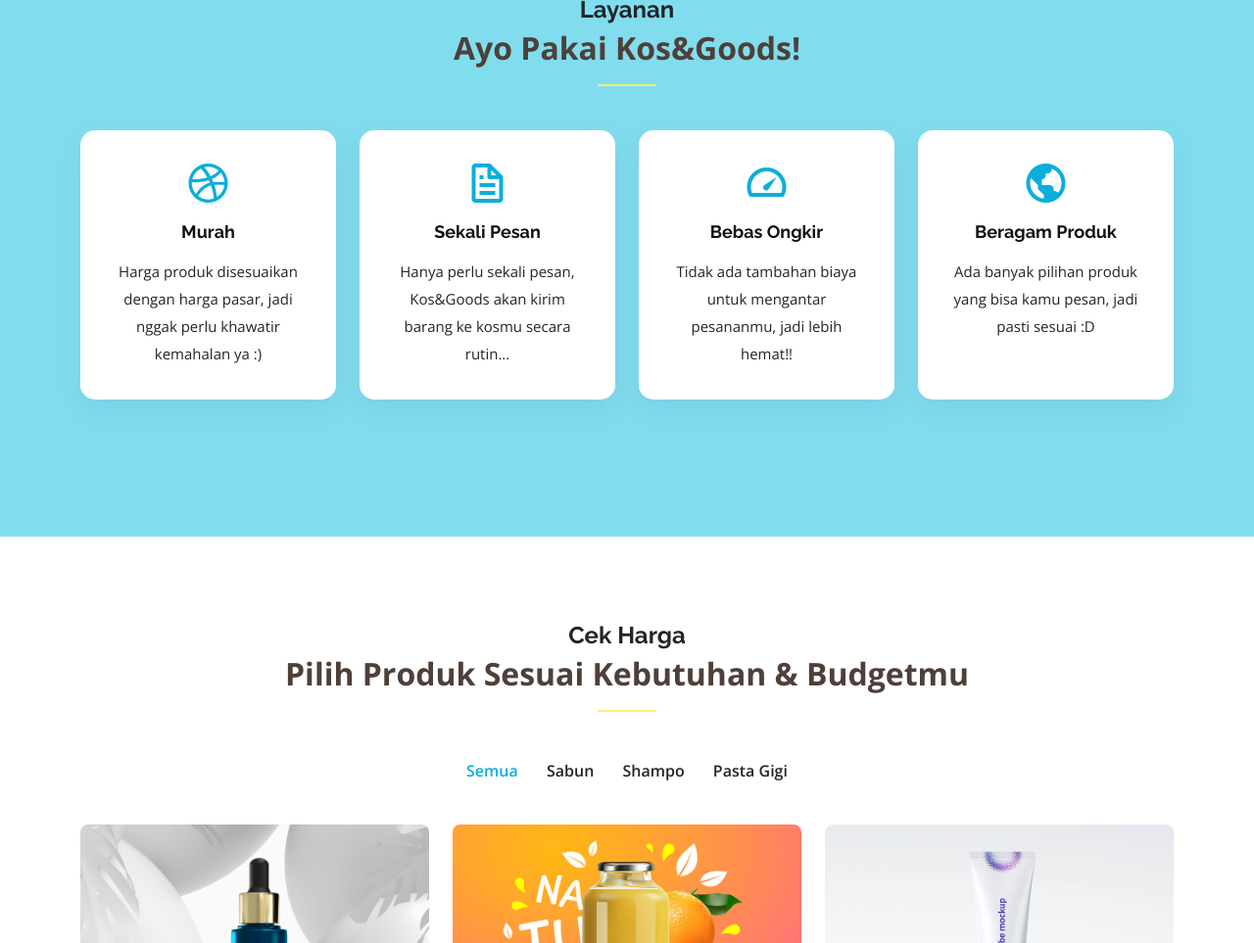
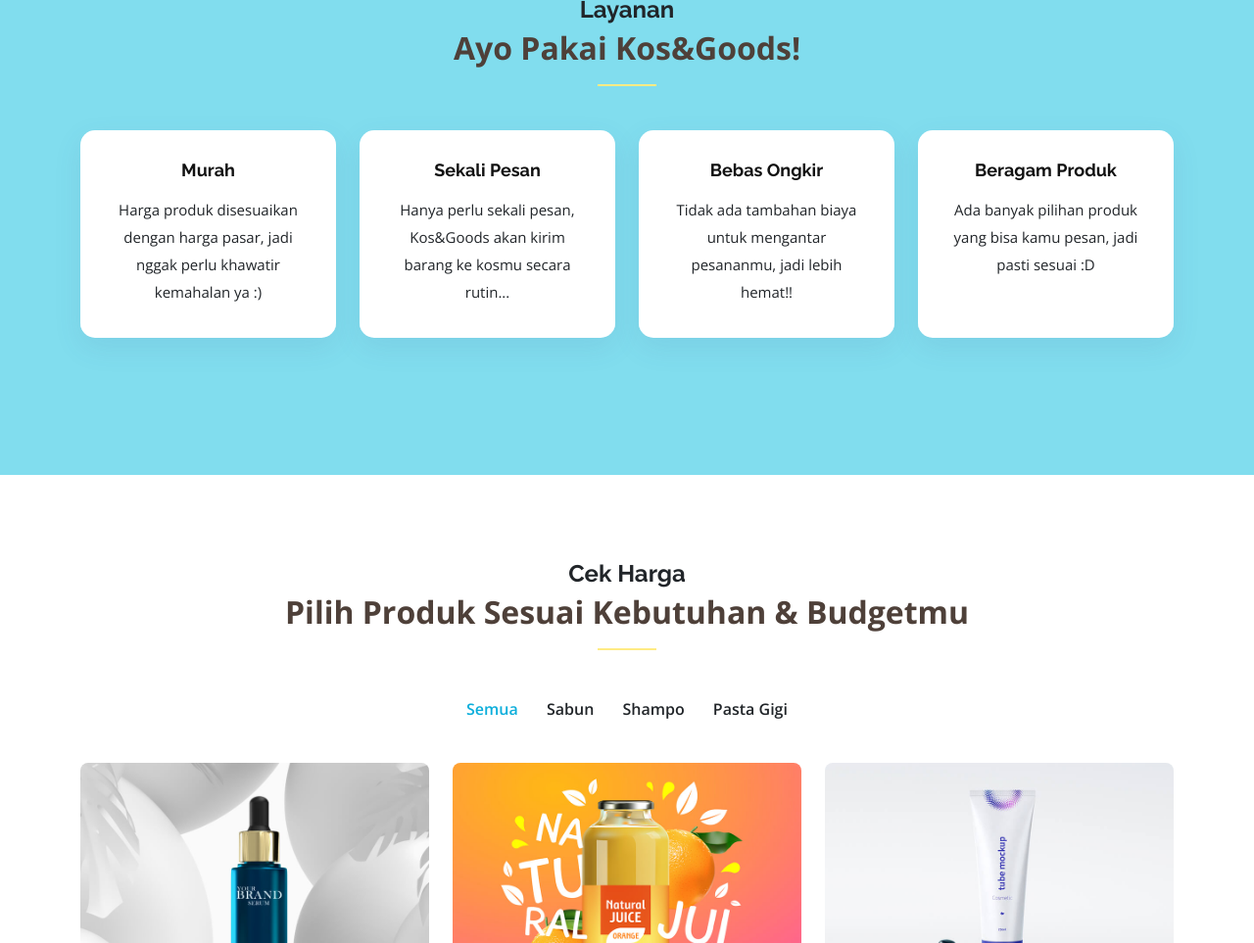
Before and after one commit to Hakim-Ihsan/Hakim-Ihsan.github.io, a plain HTML site: page index.html in a window 1280 px wide. Shown: the part 1573-2536 px from the top of the page at 98% size. Drawn offline with nearby package versions, Linux system fonts and the light colour scheme.

Commit message:
Update index.html

```diff
--- a/index.html
+++ b/index.html
@@ -145,7 +145,7 @@
         <div class="row">
           <div class="col-md-6 col-lg-3 d-flex align-items-stretch" data-aos="zoom-in" data-aos-delay="100">
             <div class="icon-box">
-              <div class="icon"><i class="bx bxl-dribbble"></i></div>
+<!--               <div class="icon"><i class="bx bxl-dribbble"></i></div> -->
               <h4 class="title"><a href="">Murah</a></h4>
               <p class="description">Harga produk disesuaikan dengan harga pasar, jadi nggak perlu khawatir kemahalan ya :)</p>
             </div>
@@ -153,7 +153,7 @@
 
           <div class="col-md-6 col-lg-3 d-flex align-items-stretch" data-aos="zoom-in" data-aos-delay="200">
             <div class="icon-box">
-              <div class="icon"><i class="bx bx-file"></i></div>
+<!--               <div class="icon"><i class="bx bx-file"></i></div> -->
               <h4 class="title"><a href="">Sekali Pesan</a></h4>
               <p class="description">Hanya perlu sekali pesan, Kos&Goods akan kirim barang ke kosmu secara rutin...</p>
             </div>
@@ -161,7 +161,7 @@
 
           <div class="col-md-6 col-lg-3 d-flex align-items-stretch" data-aos="zoom-in" data-aos-delay="300">
             <div class="icon-box">
-              <div class="icon"><i class="bx bx-tachometer"></i></div>
+<!--               <div class="icon"><i class="bx bx-tachometer"></i></div> -->
               <h4 class="title"><a href="">Bebas Ongkir</a></h4>
               <p class="description">Tidak ada tambahan biaya untuk mengantar pesananmu, jadi lebih hemat!!</p>
             </div>
@@ -169,7 +169,7 @@
 
           <div class="col-md-6 col-lg-3 d-flex align-items-stretch" data-aos="zoom-in" data-aos-delay="400">
             <div class="icon-box">
-              <div class="icon"><i class="bx bx-world"></i></div>
+<!--               <div class="icon"><i class="bx bx-world"></i></div> -->
               <h4 class="title"><a href="">Beragam Produk</a></h4>
               <p class="description">Ada banyak pilihan produk yang bisa kamu pesan, jadi pasti sesuai :D</p>
             </div>
```
